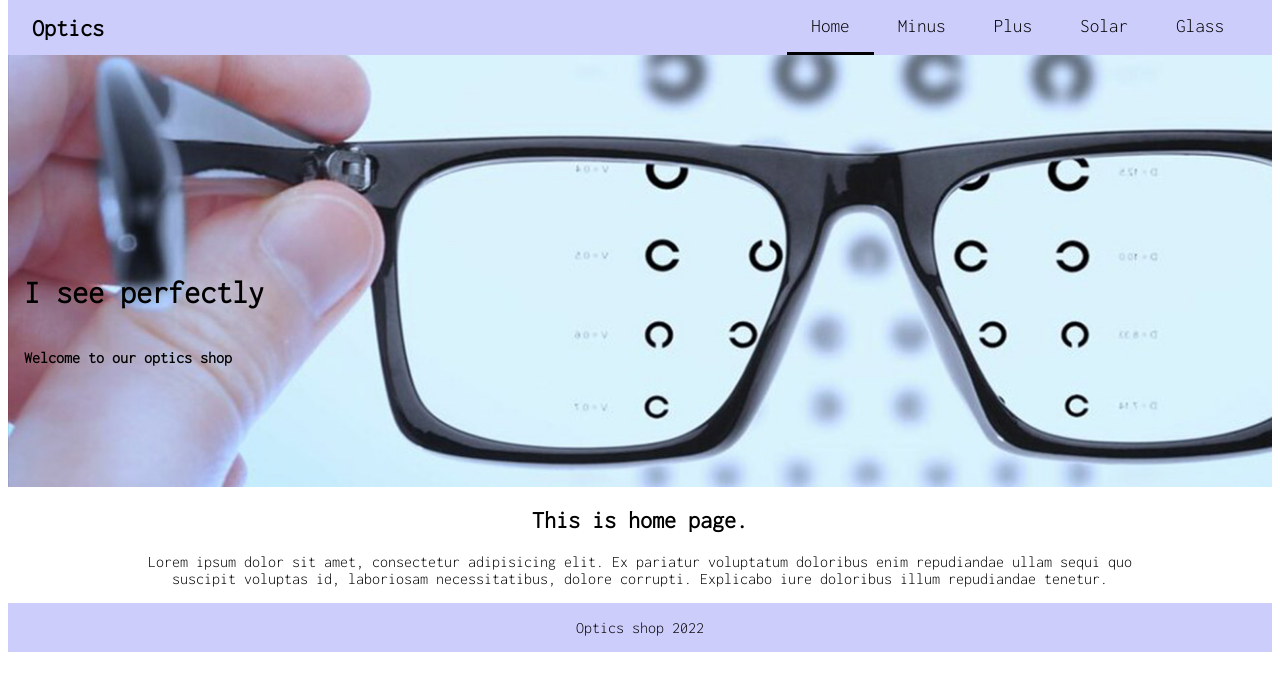
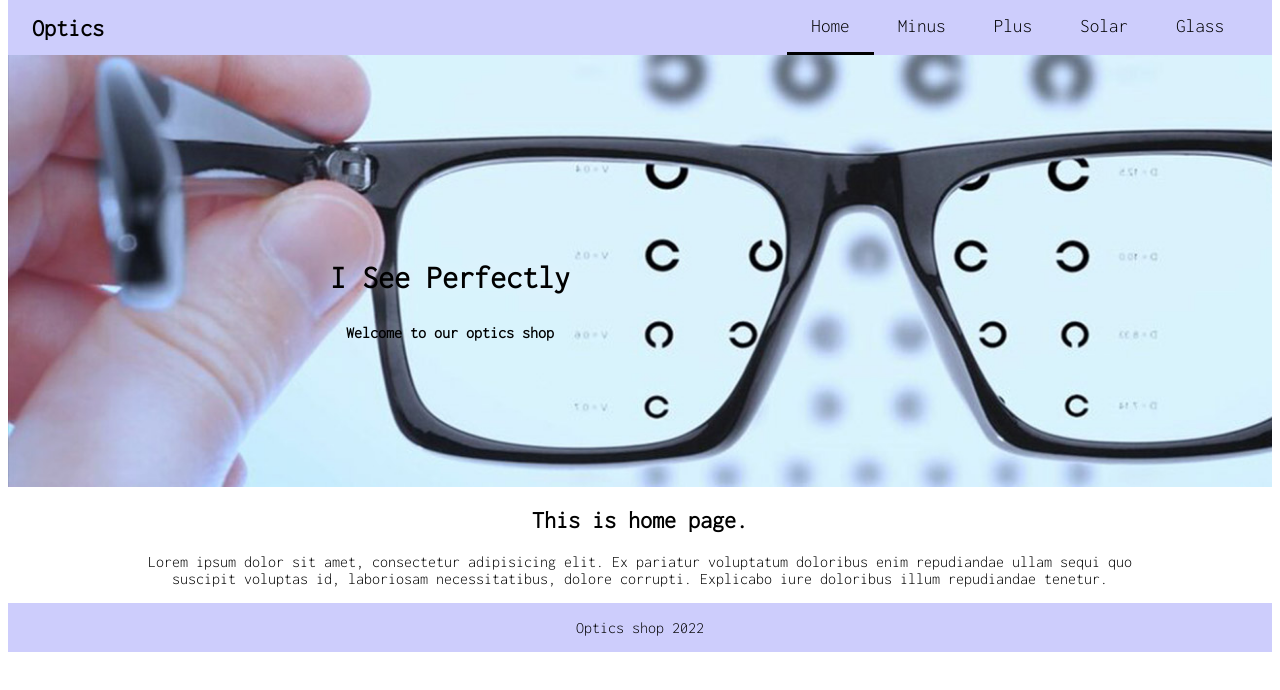
Before and after one commit to yryskulKuttubaeva/diploma, a React (Create React App) app: page / in a window 1280 px wide. Shown: the top 690 px of the page. Built offline with nearby package versions, Linux system fonts and the light colour scheme.

Commit message:
added styles .neader

```diff
--- a/src/components/Header/Header.css
+++ b/src/components/Header/Header.css
@@ -6,17 +6,23 @@
     justify-content: center;
     padding: 1rem;
     background-size: cover;
-    color: black;
+    color:black;
     text-shadow: 0 0 20px rgba(255, 255, 255, .5);
   }
   .Header h1 {
     margin:  0 ;
-    padding-top: 100px;
-    padding-right: 50px;
+    text-align: center;
+    padding-right: 380px;
+    padding-top: 60px;
+    text-transform: capitalize;
+
+
 
   }
   .Header h4 {
     margin:  0 ;
-    padding-top: 40px;
-    padding-right: 50px;
+    text-align: center;
+    padding-right: 380px;
+    padding-top: 30px;
+
   }
```
